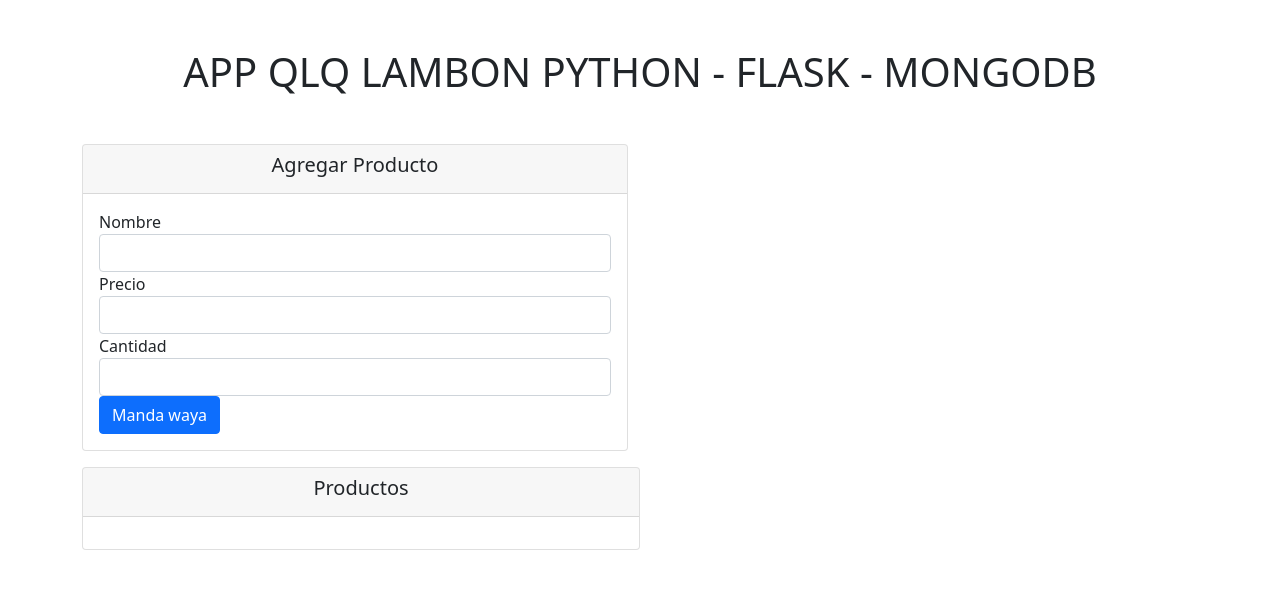
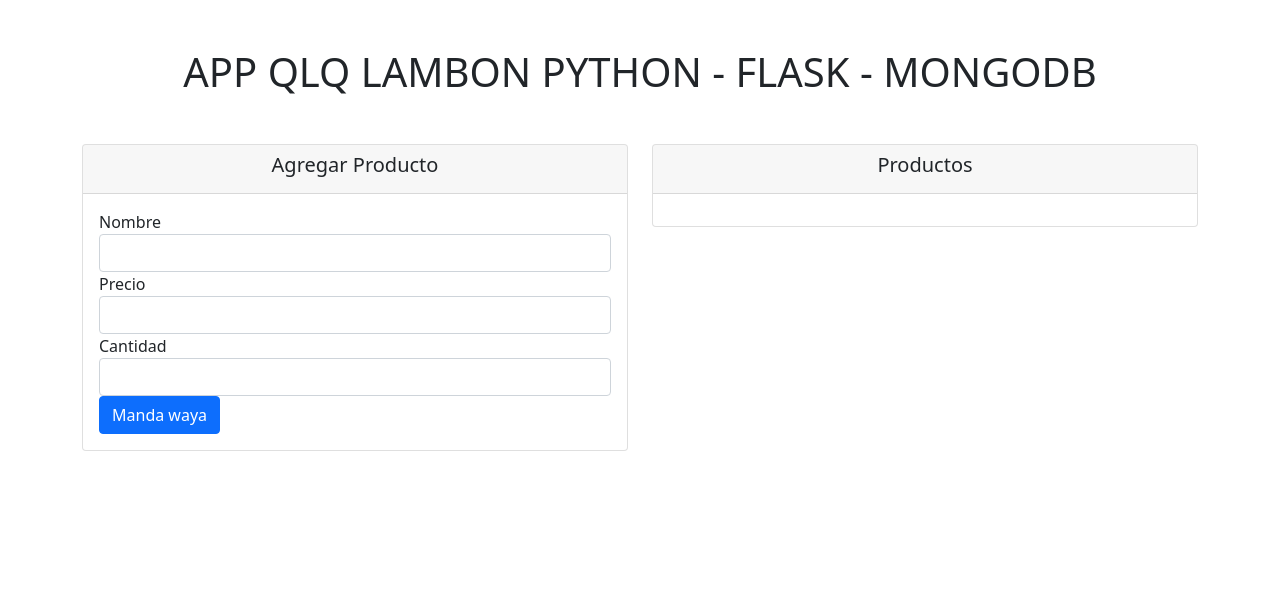
Before and after one commit to spynter/python-crud-flask-mongodb, a Flask app: page / in a window 1280 px wide. Shown: the top 589 px of the page. Run offline with Flask 3, Linux system fonts and the light colour scheme; data that the repository does not hold is empty.

Commit message:
Terminado el estilo

```diff
--- a/templates/index.html
+++ b/templates/index.html
@@ -15,7 +15,7 @@
 
     <div class="container">
         <div class="row row-col-1 row-cols-sm-1 row-cols-md-2 row-cols-lg-2">
-            <div-col-md-6 class="mb-3">
+            <div class="col-md-6 mb-3">
                 <div class="card">
                     <div class="card-header">
                         <h5 class="text-center">Agregar Producto </h5>
@@ -34,7 +34,7 @@
                 </div>
             </div>
 
-            <div class="col-md-6">
+            <div class="col-md-6 mb-3">
                 <div class="card">
                     <div class="card-header">
                         <h5 class="text-center">Productos</h5>
```
